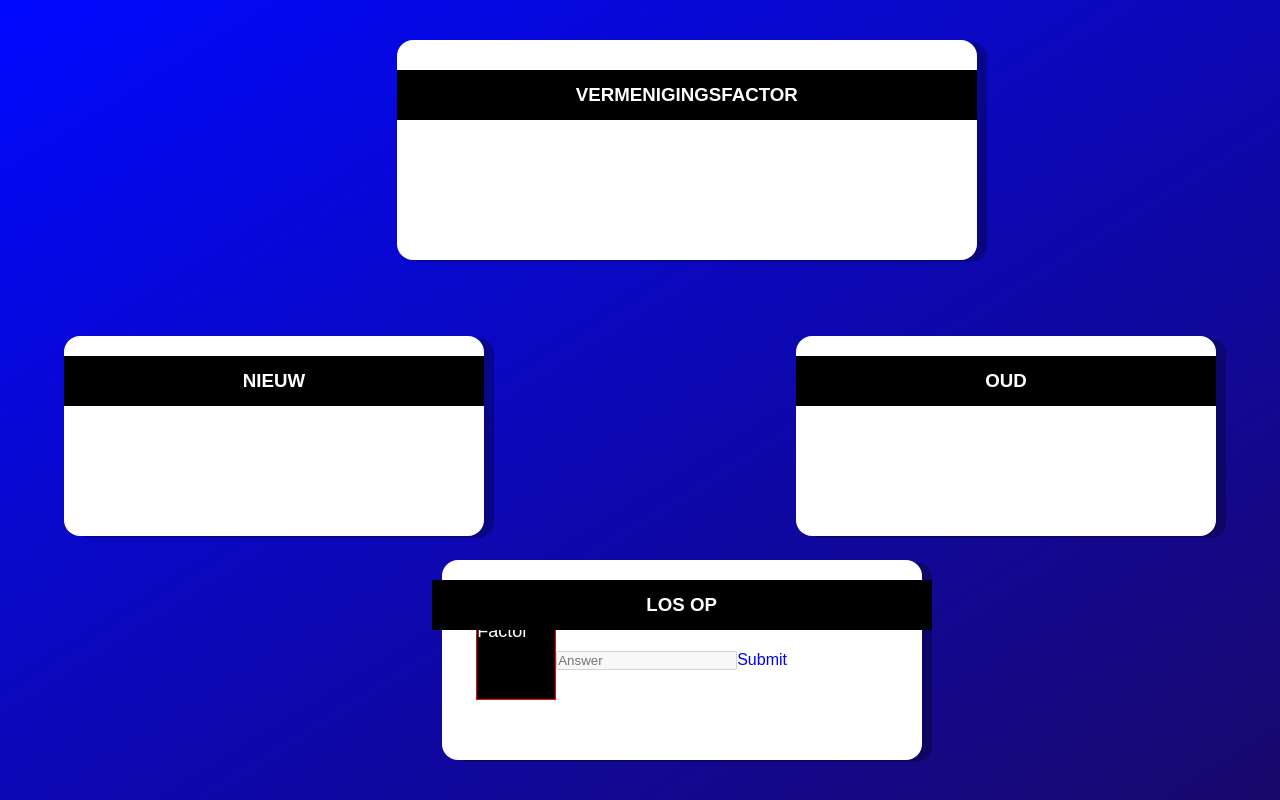
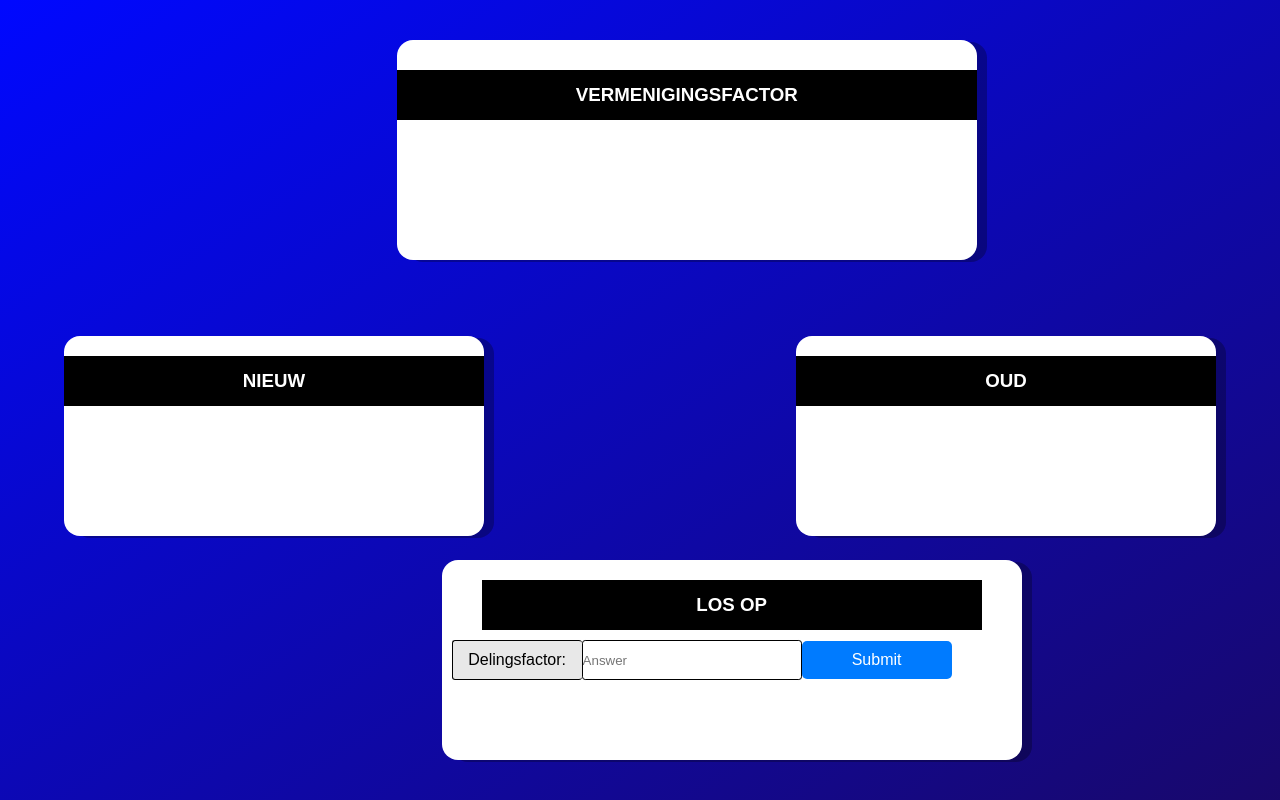
Before and after one commit to AechyAechisAeching/Arithmeticsite, a plain HTML site: page procenten.html in a window 1280 px wide. Drawn offline with Linux system fonts and the light colour scheme; a web font is replaced by a local one.

Commit message:
Delingsfactor (not DONE)

```diff
--- a/procenten.html
+++ b/procenten.html
@@ -49,7 +49,7 @@
                 <h3>LOS OP</h3>
             </div>
             <div class="box4content">
-                <p>Factor</p>
+                <p>Delingsfactor: </p>
                 <input type="text" placeholder="Answer" disabled>
                 <a href="#">Submit</a>
             </div>
--- a/procentstyle.css
+++ b/procentstyle.css
@@ -109,7 +109,7 @@ body {
     border-radius: 1rem;
     align-items: center;
     justify-content: center;
-    width: 480px;
+    width: 580px;
     height: 200px;
     bottom: 5%;
     left: 34.5%;
@@ -140,12 +140,43 @@ body {
 
 .box4content p {
     display: flex;
+    justify-content: center;
+    align-items: center;
     text-decoration: none;
-    font-size: large;
-    background-color: #000000;
+    font-size: medium;
+    background-color: #e8e8e8;
+    color: rgb(0, 0, 0);
+    border: 1px solid black;
+     border-right: none;
+    border-top-left-radius: 0rem;
+    border-bottom-left-radius: 0rem;
+    border-radius: 0.2rem;
+    width: 130px;
+    height: 40px;
+    margin-left: 40px;
+}
+
+input[type="text"] {
+    display: flex;
+    align-items: center;
+    justify-content: center;
+    height: 40px;
+    width: 220px;
+    border: 1px solid black;
+    border-radius: 0.2rem;
+    /* border-top-right-radius: 0.2rem;
+    border-bottom-right-radius: 0.2rem; */
+    background-color: #ffffff;
+}
+
+a {
+    display: inline-block;
+    padding: 10px 20px;
+    background-color: #007BFF;
     color: white;
-    border: 1px solid red;
-    border-radius: 0rem;
-    width: 80px;
-    height: 80px;
+    text-decoration: none;
+    border-radius: 5px;
+    font-size: 16px;
+    text-align: center;
+    width: 150px;
 }
```
